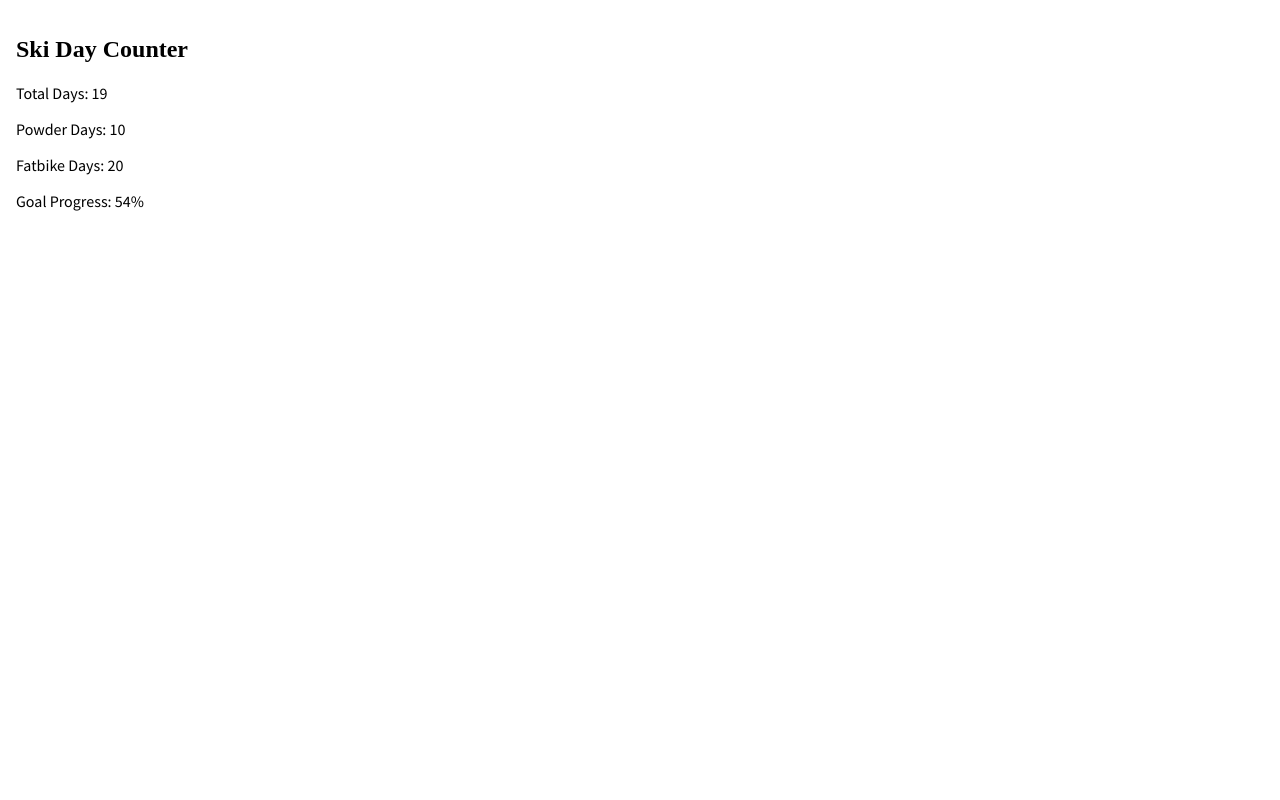
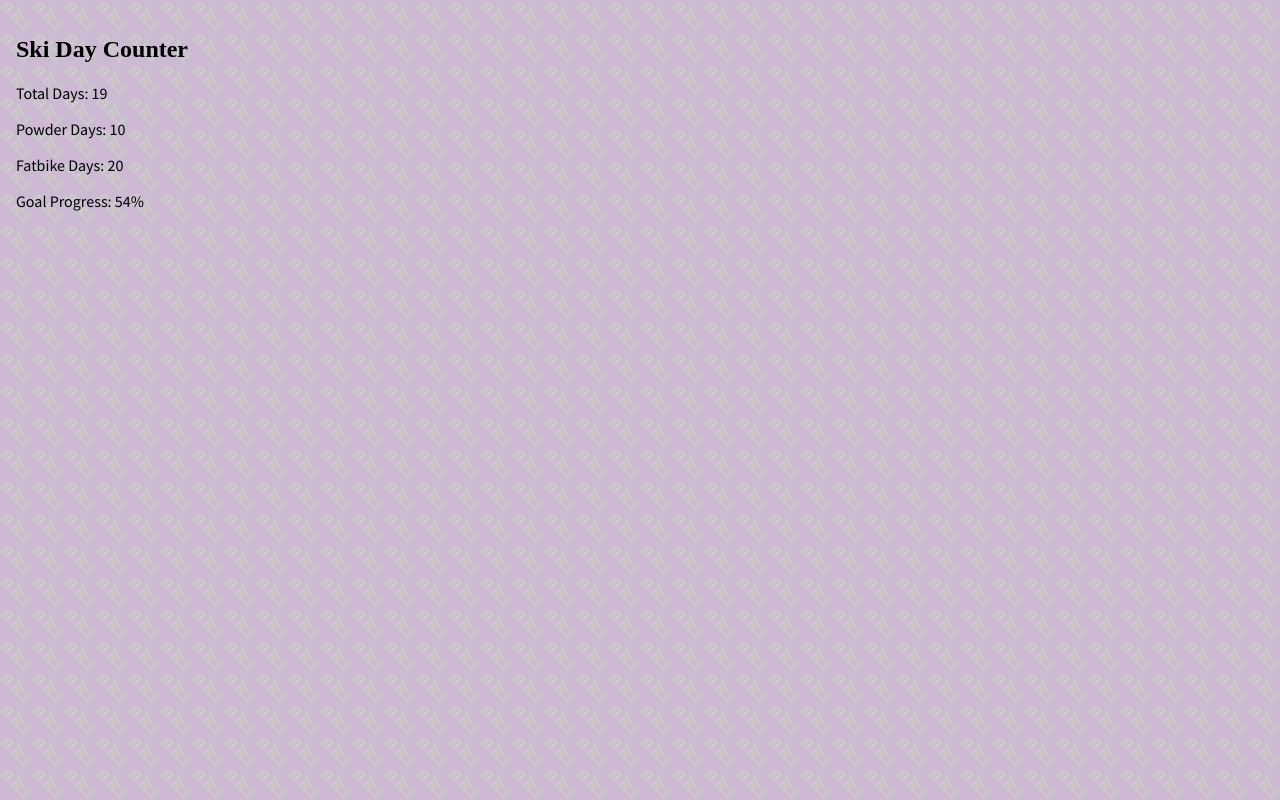
Before and after one commit to karenkepner/skidays, a React (Create React App) app: page / in a window 1280 px wide. Built offline with nearby package versions, Linux system fonts and the light colour scheme; a web font is replaced by a local one.

Commit message:
Add background pattern image and css

```diff
--- a/src/index.css
+++ b/src/index.css
@@ -1,3 +1,4 @@
+/* import the google fonts for project */
 @import url('https://fonts.googleapis.com/css?family=Gugi|Source+Sans+Pro');
 
 
@@ -7,8 +8,7 @@ body {
   font-family: 'Source Sans Pro', sans-serif, "Segoe UI", "Roboto", "Oxygen",
     "Ubuntu", "Cantarell", "Fira Sans", "Droid Sans", "Helvetica Neue",
     sans-serif;
-    font-family: 'Source Sans Pro', sans-serif;
-
+  background: repeat #ccbad3 url('ski-grey.png');
   -webkit-font-smoothing: antialiased;
   -moz-osx-font-smoothing: grayscale;
 }
```
Also changed, not shown: src/ski-grey.png (added), src/ski.png (added).
